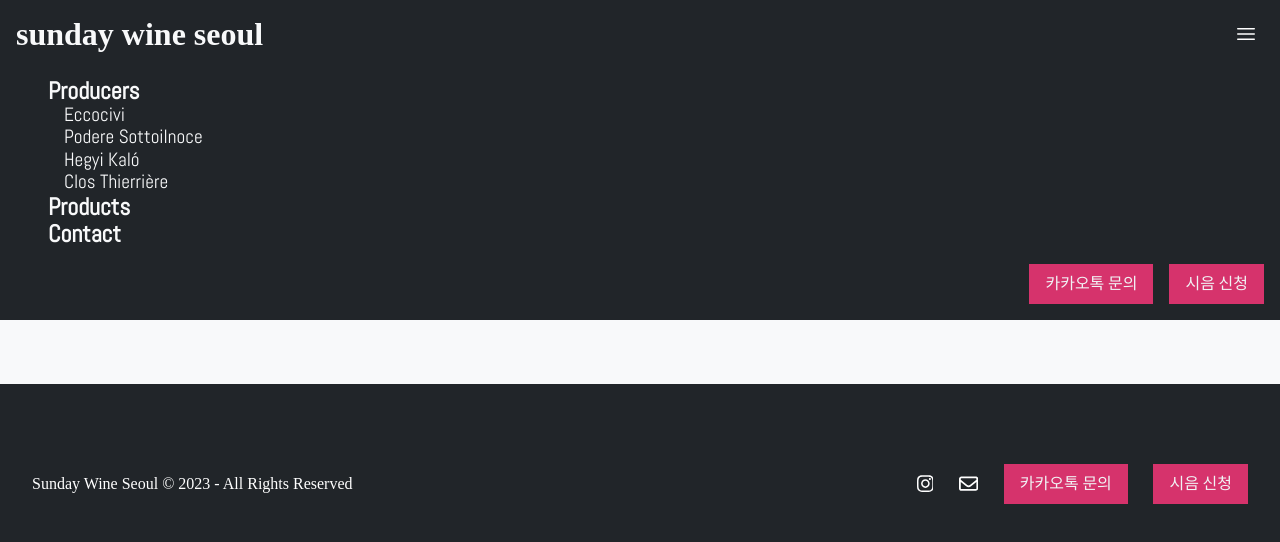
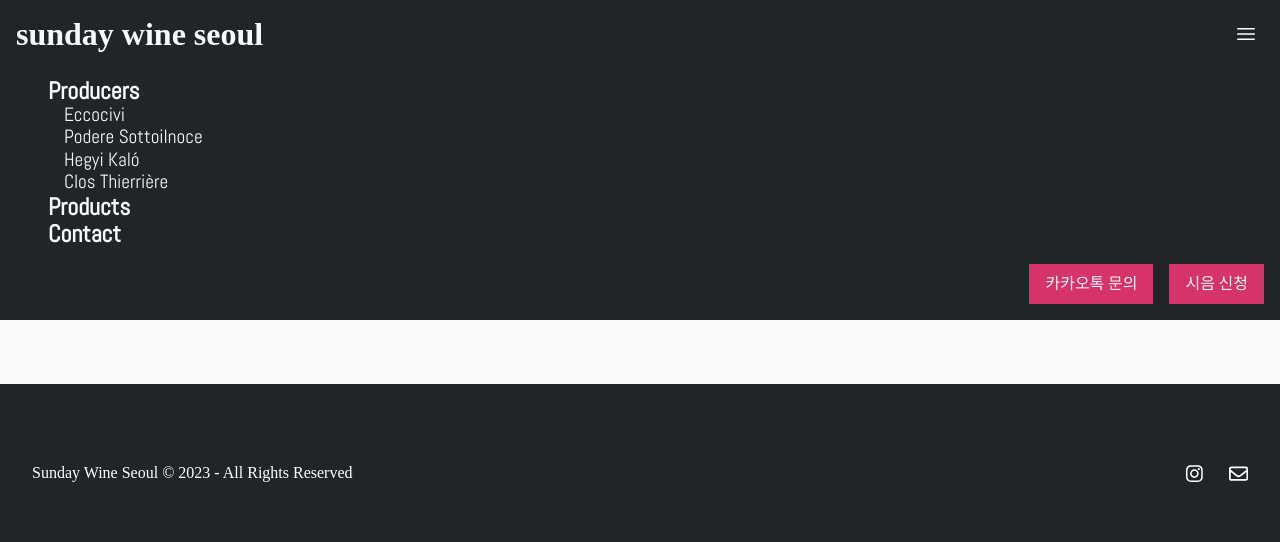
Before and after one commit to lazylife7157/sundaywineseoul, a SvelteKit app: page /products in a window 1280 px wide. Shown: the top 542 px of the page. Built offline with nearby package versions, Linux system fonts and the light colour scheme; a web font is replaced by a local one.

Commit message:
Remove footer contact buttons

```diff
--- a/src/routes/+page.svelte
+++ b/src/routes/+page.svelte
@@ -86,7 +86,6 @@
     font-family: 'Abel', sans-serif
     display: flex
     flex-direction: column
-    margin-bottom: 4rem
     color: $oc-gray-0
     > div
       height: 100vh
--- a/src/routes/footer.svelte
+++ b/src/routes/footer.svelte
@@ -16,12 +16,6 @@
           d="M64 112c-8.8 0-16 7.2-16 16v22.1L220.5 291.7c20.7 17 50.4 17 71.1 0L464 150.1V128c0-8.8-7.2-16-16-16H64zM48 212.2V384c0 8.8 7.2 16 16 16H448c8.8 0 16-7.2 16-16V212.2L322 328.8c-38.4 31.5-93.7 31.5-132 0L48 212.2zM0 128C0 92.7 28.7 64 64 64H448c35.3 0 64 28.7 64 64V384c0 35.3-28.7 64-64 64H64c-35.3 0-64-28.7-64-64V128z"
         /></svg
       >
-    </a>
-    <a href="https://pf.kakao.com/_UCbHxj/chat" target="_blank">
-      <button>카카오톡 문의</button>
-    </a>
-    <a href="https://whattime.co.kr/sundaywineseoul" target="_blank">
-      <button>시음 신청</button>
     </a>
   </div>
 </footer>
@@ -49,16 +43,6 @@
         svg
           fill: white
           height: 1.2rem
-      button
-        font-family: 'Abel', sans-serif
-        text-decoration: none
-        padding: 0.75rem 1rem
-        border: none
-        background-color: $oc-pink-7
-        color: $oc-gray-1
-        cursor: pointer
-        font-size: 1rem
-        line-height: 1rem
 
   @media (max-width: 1024px)
     footer
```
